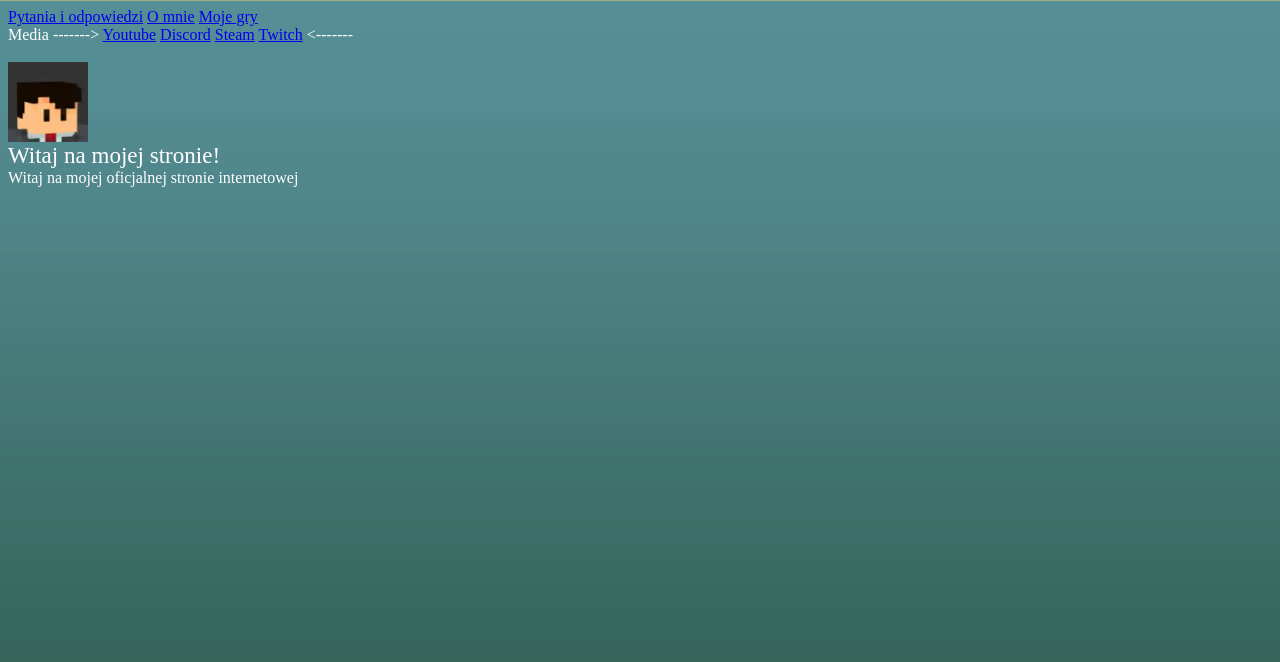
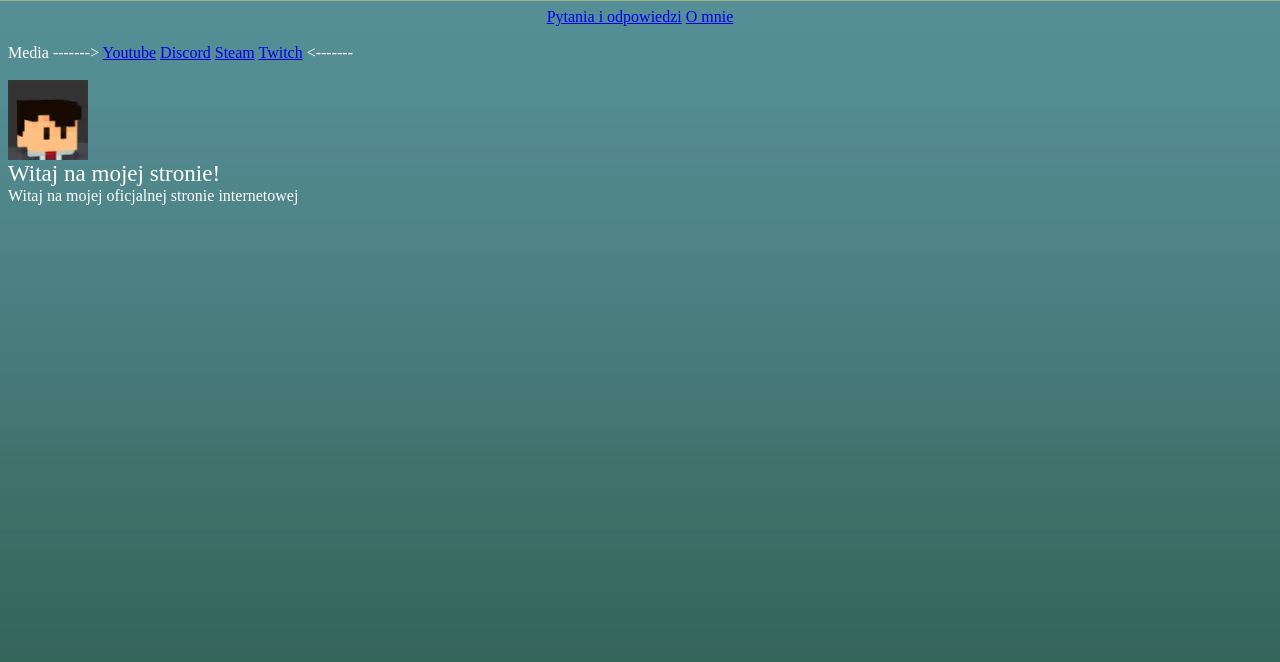
Before and after one commit to WojtAnG4/Strona, a plain HTML site: page index.html in a window 1280 px wide. Drawn offline with Linux system fonts and the light colour scheme.

Commit message:
Update index.html

```diff
--- a/index.html
+++ b/index.html
@@ -2,9 +2,9 @@
 <head>
 <title>Witaj na stronie WojtAnG4</title>
 <body background="tlo.png" text="white">
-<a href="qa.html">Pytania i odpowiedzi</a>
-<a href="O mnie.html">O mnie</a>
-<a href="Gry/Games.html">Moje gry</a>
+<center><a href="qa.html">Pytania i odpowiedzi</a>
+<a href="O mnie.html">O mnie</a></center>
+<a href="Gry/Games.html"></a>
 <br>
 <text>Media ------->
 <a href="https://www.youtube.com/channel/UCf_JaqyiDWQdIu02QlSx_rA">Youtube</a>
```
